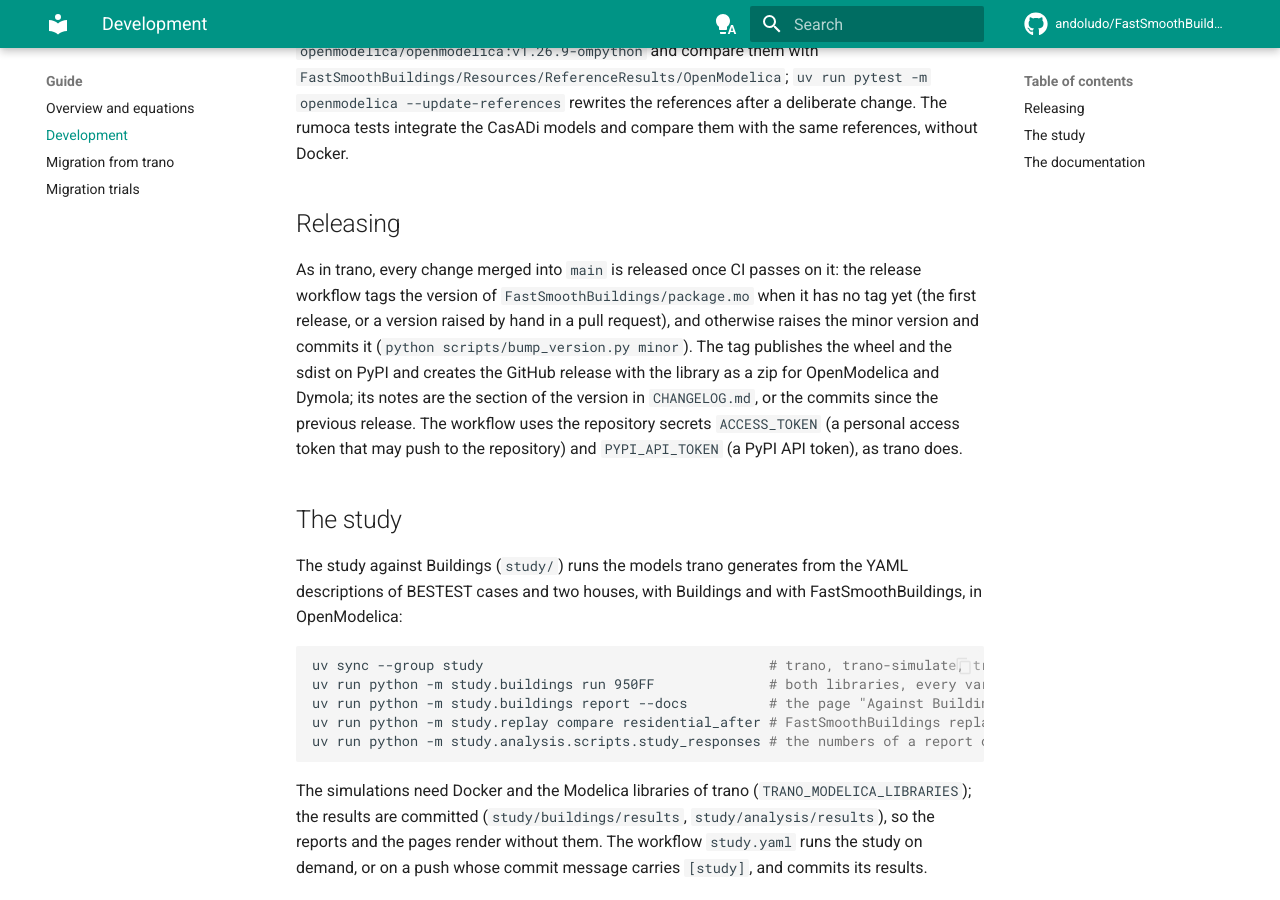
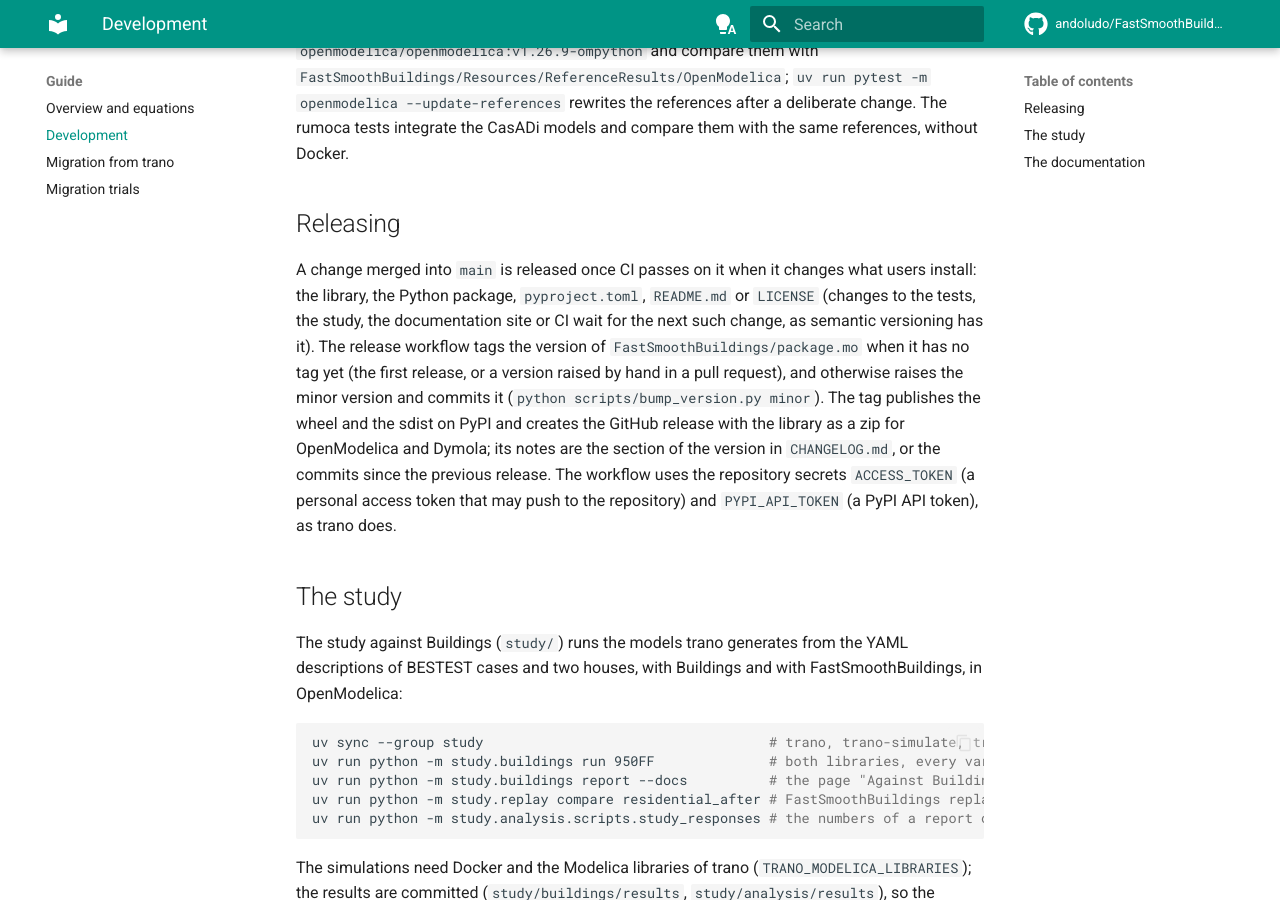
Before and after one commit to andoludo/FastSmoothBuildings, an MkDocs documentation site: the page built from docs/development.md, in a window 1280 px wide and 900 px high, scrolled down 368 px. Built offline with MkDocs 1.6.1 and Material for MkDocs 9.7.7, drawn with Linux system fonts in a browser that asks for light colours; comment, search, counter and statistics services are not loaded.

Commit message:
Release only when what users install changes
The release workflow tags a version when the library, the Python package,
pyproject.toml, README.md or LICENSE changed since the last tag; a merge that
changes only the tests, the study, the documentation site or CI publishes
nothing and waits for the next such change, as semantic versioning has it.

Co-Authored-By: Claude Opus 5.5 <noreply@anthropic.com>
Claude-Session: https://claude.ai/code/session_01AxNK5XGSLybqEFSBZZysc8

```diff
--- a/docs/development.md
+++ b/docs/development.md
@@ -15,8 +15,10 @@ and compare them with the same references, without Docker.
 
 ## Releasing
 
-As in trano, every change merged into `main` is released once CI passes on it: the release workflow tags the version
-of `FastSmoothBuildings/package.mo` when it has no tag yet (the first release, or a version raised by hand in a pull
+A change merged into `main` is released once CI passes on it when it changes what users install: the library, the
+Python package, `pyproject.toml`, `README.md` or `LICENSE` (changes to the tests, the study, the documentation site or
+CI wait for the next such change, as semantic versioning has it). The release workflow tags the version of
+`FastSmoothBuildings/package.mo` when it has no tag yet (the first release, or a version raised by hand in a pull
 request), and otherwise raises the minor version and commits it (`python scripts/bump_version.py minor`). The tag
 publishes the wheel and the sdist on PyPI and creates the GitHub release with the library as a zip for OpenModelica
 and Dymola; its notes are the section of the version in `CHANGELOG.md`, or the commits since the previous release.
```
Also changed, not shown: CHANGELOG.md (+6 -0 lines), README.md (+4 -2 lines), 1 other file.
